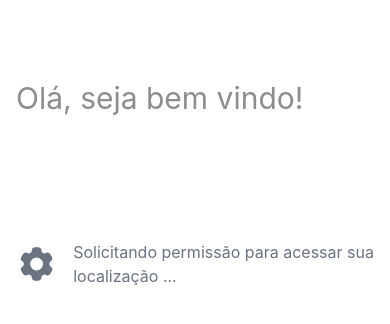
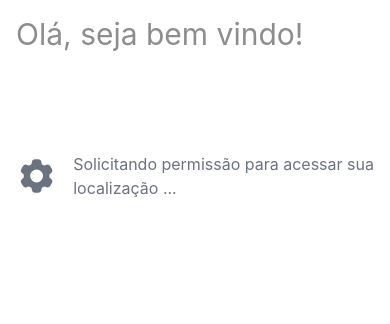
Before and after one commit to bpinheiroms/geolocation-user, a Next.js app: page / in a window 390 px wide. Shown: the top 324 px of the page. Built offline with nearby package versions, Linux system fonts and the light colour scheme; no server answers.

Commit message:
fix: header responsiviness

```diff
--- a/src/components/Header/index.tsx
+++ b/src/components/Header/index.tsx
@@ -7,7 +7,7 @@ interface IProps {
 
 const Header: React.FC<IProps> = ({ value, hideButton }) => {
   return (
-    <div className="w-full pb-6 flex flex-col md:flex-row justify-between">
+    <div className="w-full md:pb-6 flex flex-col md:flex-row justify-between">
       <h1 className="text-3xl">{value}</h1>
       {!hideButton && <RefreshButton value="Recarregar os dados" />}
     </div>
--- a/src/components/Refresh/index.tsx
+++ b/src/components/Refresh/index.tsx
@@ -15,7 +15,7 @@ const RefreshButton: React.FC<IProps> = ({ value }) => {
 
   return (
     <div
-      className="flex justify-center items-center mt-8 md:mt-0 text-gray-500 cursor-pointer gap-2"
+      className="flex justify-end items-center mt-8 md:mt-0 text-gray-500 cursor-pointer gap-2"
       onClick={onRefresh}>
       <ArrowPathIcon className="h-6 w-6" />
       <p className="">{value}</p>
--- a/src/templates/GridCards/index.tsx
+++ b/src/templates/GridCards/index.tsx
@@ -9,7 +9,7 @@ const GridCardsTemplate = () => {
   const lockFeatures = status === 'loading' || status === 'error';
 
   return (
-    <div className="flex flex-col justify-center items-center mt-16 ">
+    <div className="flex flex-col justify-center items-center mt-0 md:mt-16 ">
       <div className="p-4">
         <Header hideButton={lockFeatures} value="Olá, seja bem vindo!" />
 
```
